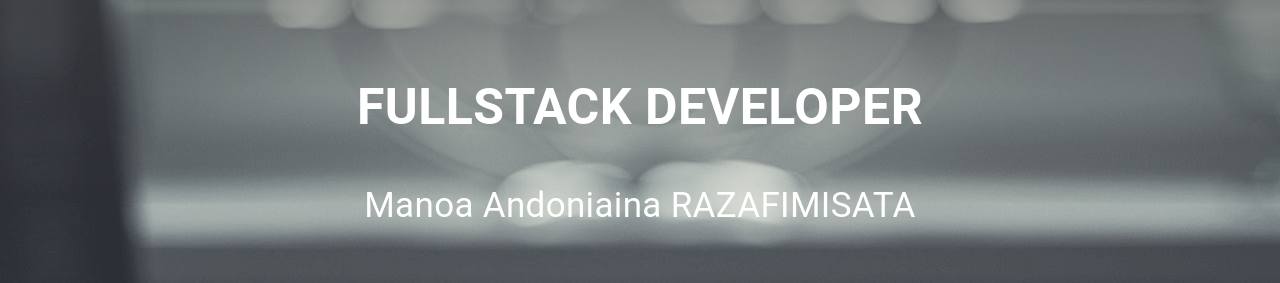
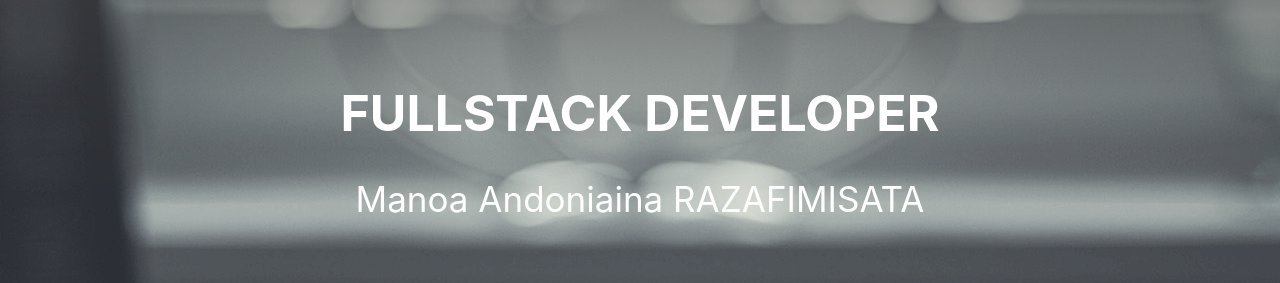
Before and after one commit to RAZManou/Lem-Portfolio, a Next.js app: page / in a window 1280 px wide. Shown: the part 202-485 px from the top of the page. Built offline with nearby package versions, Linux system fonts and the light colour scheme.

Commit message:
index Typography to Box

```diff
--- a/pages/index.tsx
+++ b/pages/index.tsx
@@ -1,11 +1,5 @@
 import React, { useState, useEffect } from 'react';
-import {
-  Box,
-  createStyles,
-  makeStyles,
-  Theme,
-  Typography,
-} from '@material-ui/core';
+import { Box, createStyles, makeStyles, Theme } from '@material-ui/core';
 import Layout from '../components/layout/layout';
 import { useTranslation } from 'react-i18next';
 import THEMES from '../constants/themes';
@@ -109,12 +103,10 @@ const Home = () => {
   return (
     <Layout>
       <Box className={classes.container}>
-        <Typography className={classes.jobTitle}>
-          {t('home.job.title')}
-        </Typography>
-        <Typography className={classes.fullName}>
+        <Box className={classes.jobTitle}>{t('home.job.title')}</Box>
+        <Box className={classes.fullName}>
           {`${FIRSTNAME} ${SECOND_FIRSTNAME} ${NAME}`}
-        </Typography>
+        </Box>
         <Box className={classes.introContainer}>
           <Box className={classes.intro1And2}>
             {t('home.intro.1')}
```
